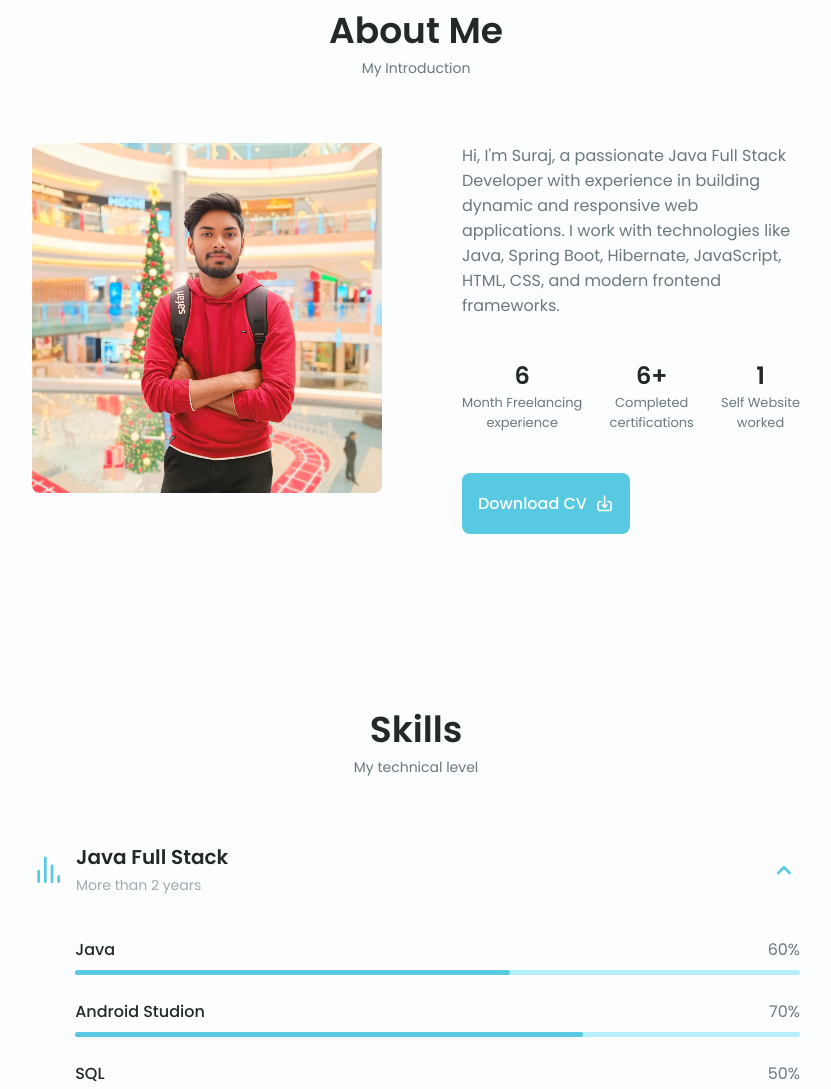
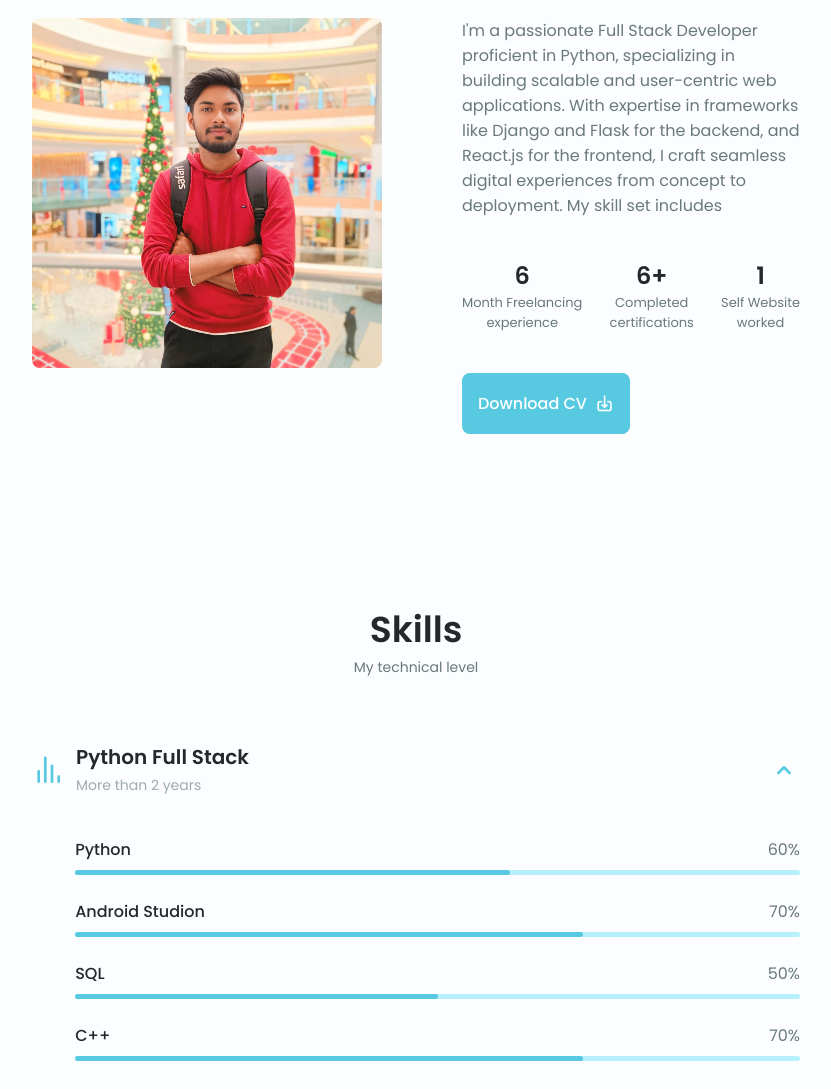
Before and after one commit to suraj19667/Portfolio, a plain HTML site: page index.html in a window 1280 px wide. Shown: the part 1006-2095 px from the top of the page, without its empty margins (224-1055 px from the left). Drawn offline with nearby package versions, Linux system fonts and the light colour scheme.

Commit message:
Update index.html

```diff
--- a/index.html
+++ b/index.html
@@ -110,7 +110,7 @@
                     <div class="home__data">
                         <h1 class="home__title">Hi, I'am Suraj Yadav</h1>
                         <h3 class="home__subtitle">Python Full Stack Developer</h3>
-                        <p class="home__description">Creative and results-driven Python Full Stack Developer with a passion for building powerful, scalable web applications. I blend backend mastery with modern front-end design to craft seamless digital experiences. Skilled in Django, Flask, React.js, and cloud deployments, I turn ideas into reality with clean code, innovative thinking, and a focus on user satisfaction.</p>
+                        <p class="home__description">Python Full Stack Developer skilled in Django, Flask, React.js, and modern web technologies. I create clean, scalable, and user-friendly web applications with a focus on performance and design</p>
                         <a href="#contact" class="button button--flex home__button">
                             Contact Me<i class="uil uil-message button__icon"></i>
                         </a>
@@ -136,9 +136,7 @@
                 <img src="packages/images/pras-2.jpeg" alt="" class="about__img">
                 <div class="about__data">
                     <p class="about__description">
-                        Hi, I'm Suraj, a passionate Java Full Stack Developer with experience in building dynamic and
-                        responsive web applications. I work with technologies like Java, Spring Boot, Hibernate,
-                        JavaScript, HTML, CSS, and modern frontend frameworks.
+                        I'm a passionate Full Stack Developer proficient in Python, specializing in building scalable and user-centric web applications. With expertise in frameworks like Django and Flask for the backend, and React.js for the frontend, I craft seamless digital experiences from concept to deployment. My skill set includes
 
 
                     </p>
@@ -178,7 +176,7 @@
                         <div class="skills__header">
                             <i class="uil uil-analytics skills__icon"></i>
                             <div>
-                                <h1 class="skills__title">Java Full Stack</h1>
+                                <h1 class="skills__title">Python Full Stack</h1>
                                 <span class="skills__subtitle">More than 2 years</span>
                             </div>
 
@@ -187,7 +185,7 @@
                         <div class="skills__list grid">
                             <div class="skills__data">
                                 <div class="skills__titles">
-                                    <h3 class="skills__name">Java</h3>
+                                    <h3 class="skills__name">Python</h3>
                                     <span class="skills__number">60%</span>
                                 </div>
                                 <div class="skills__bar">
@@ -390,7 +388,7 @@
                         <!--==================== QUALIFICATION 3 ====================-->
                         <div class="qualification__data">
                             <div>
-                                <h3 class="qualification__title">Java Full Stack Development</h3>
+                                <h3 class="qualification__title"> Python Full Stack Development</h3>
                                 <span class="qualification__subtitle">Cybrom Technology Pvt. Ltd</span>
                                 <div class="qualification__calendar">
                                     <i class="uil uil-calendar-alt"></i>
@@ -495,7 +493,7 @@
                 <div class="services__content">
                     <div>
                         <i class="uil uil-analytics skills__icon"></i>
-                        <h3 class="services__title">Java Full Stack<br></h3>
+                        <h3 class="services__title">Python Full Stack<br></h3>
                     </div>
                     <span class="button button--flex button--small button--link services__button">
                         View more
@@ -504,13 +502,15 @@
 
                     <div class="services__modal">
                         <div class="services__modal-content">
-                            <h4 class="services__modal-title">Java Full Stack <br></h4>
+                            <h4 class="services__modal-title">Python Full Stack <br></h4>
                             <i class="uil uil-times services__modal-close"></i>
 
                             <ul class="services__modal-services grid">
                                 <li class="services__modal-service">
                                     <i class="uil uil-check-circle services__modal-icon"></i>
-                                    <p>Full-fledged web apps using Spring Boot + React/Angular</p>
+                                    <p>Huge collection of libraries (like NumPy, Pandas, Django, Flask) that make development faster and easier.
+
+</p>
                                 </li>
 
                                 <li class="services__modal-service">
```
